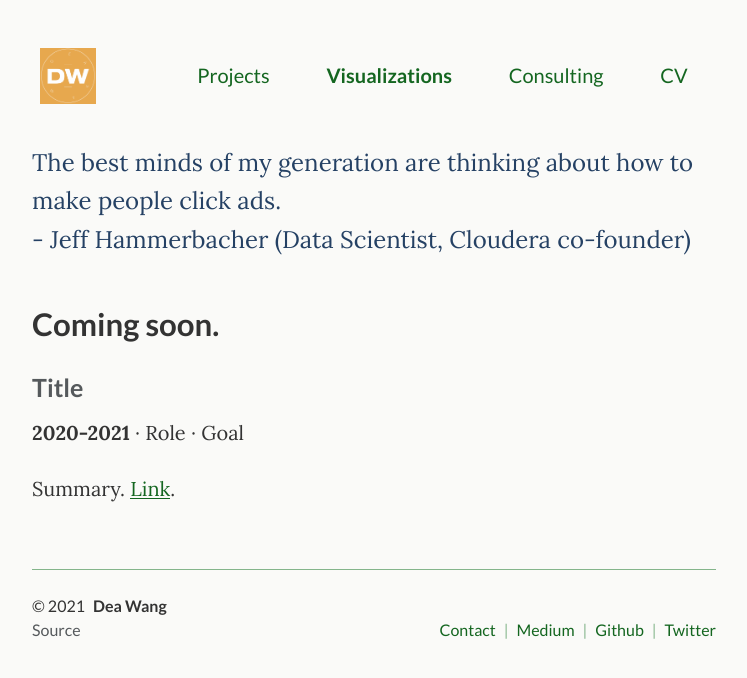
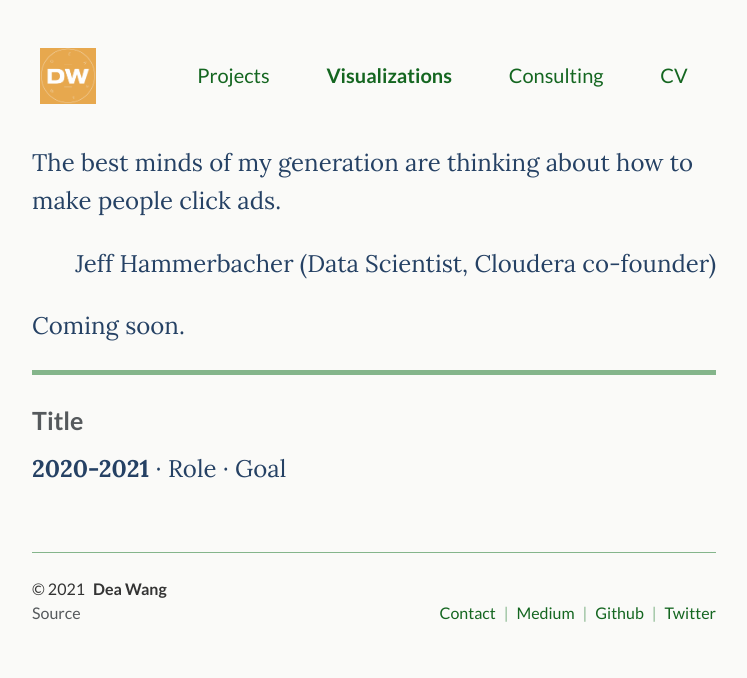
Before and after one commit to deawyk/deawyk.github.io, a Jekyll site: the page built from _pages/visualization.md, in a window 1280 px wide. Shown: the top 678 px of the page, without its empty margins (266-1013 px from the left). Built offline with Jekyll 4.4.1, drawn with Linux system fonts in a browser that asks for light colours.

Commit message:
Update visualization.md

```diff
--- a/_pages/visualization.md
+++ b/_pages/visualization.md
@@ -9,8 +9,11 @@ permalink: /visualization/
 <div class="pretty-links">
 
 <div class="lead lead-about"> The best minds of my generation are thinking about how to make people click ads.
-    <br>- Jeff Hammerbacher (Data Scientist, Cloudera co-founder)
+    <br>
+<div style="text-align: right">Jeff Hammerbacher
+    (Data Scientist, Cloudera co-founder)
 </div>
+<div style="text-align: left">
 
 <!-- {::nomarkdown}
 <figure class="site-profile">
@@ -19,11 +22,9 @@ permalink: /visualization/
 {:/} -->
 
 Coming soon.
+
 ---
-
 
 ### Title
 
 **2020-2021** · Role · Goal
-
-Summary. [Link](http://forlink/).
```
